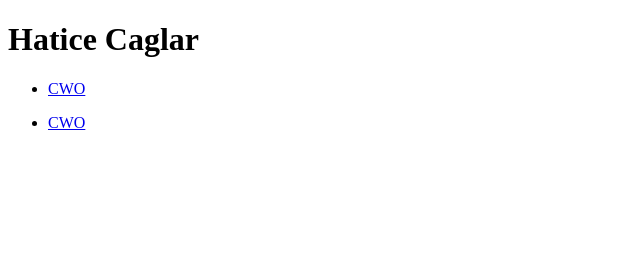
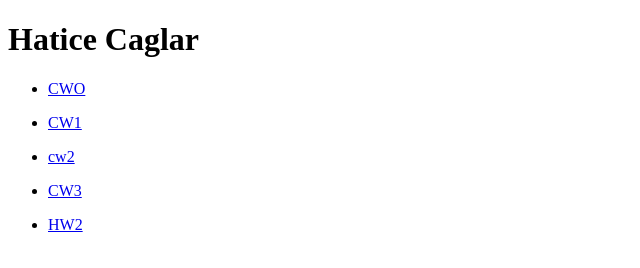
Before and after one commit to haticecaglar/advancedProgrammingTec, a plain HTML site: page index.html in a window 1280 px wide. Shown: the whole page, without its empty margins (0-640 px from the left). Drawn offline with Linux system fonts and the light colour scheme.

Commit message:
Add files via upload

```diff
--- a/index.html
+++ b/index.html
@@ -16,8 +16,25 @@
     </ul>
     <ul>
         <li>
-            <a href="iban.html">CWO</a>
+            <a href="iban.html">CW1</a>
         </li>
     </ul>
+    <ul>
+        <li>
+            <a href="cw2.html">cw2</a>
+        </li>
+    </ul>
+    <ul>
+        <li>
+            <a href="cw3.html">CW3</a>
+        </li>
+    </ul>
+    <ul>
+        <li>
+            <a href="Data Analysis.html">HW2</a>
+        </li>
+    </ul>
+
+
 </body>
 </html>
```
